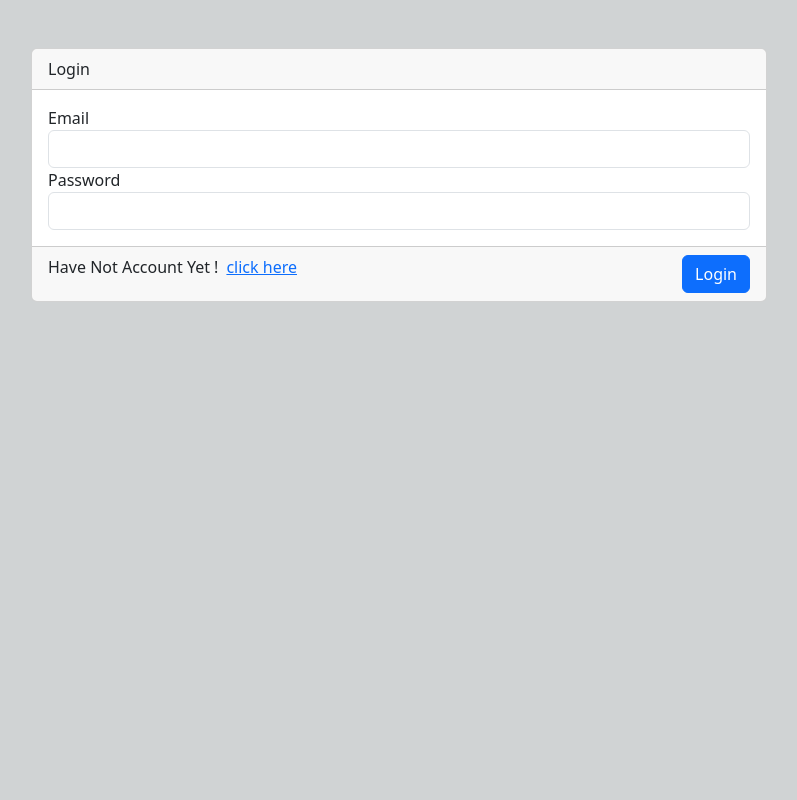
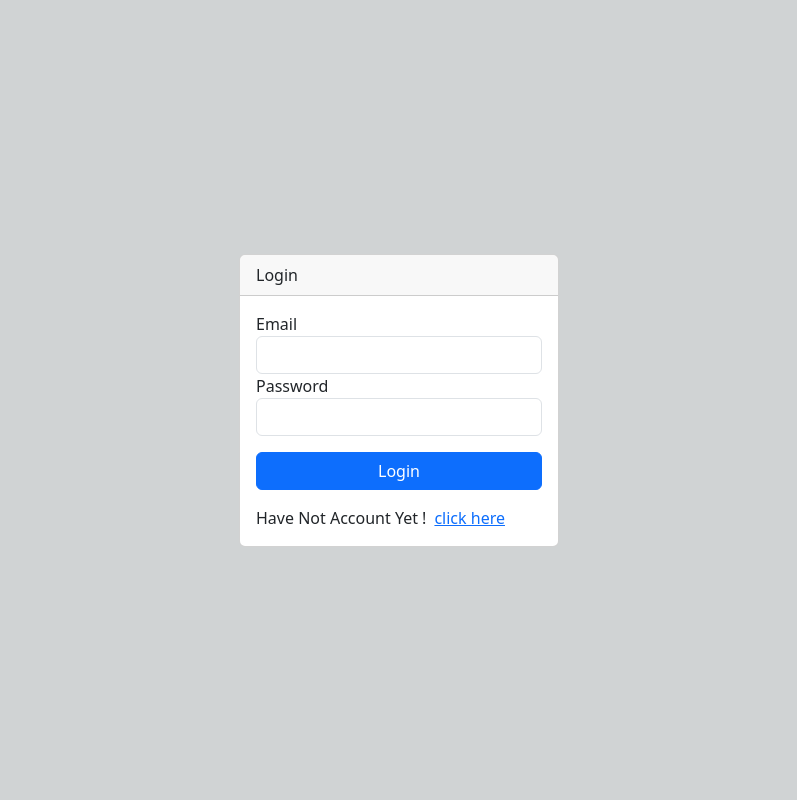
Before and after one commit to ArKar524/Note-App, a PHP site: page /auth/login.php in a window 1280 px wide. Shown: the whole page, without its empty margins (241-1038 px from the left). Run offline with PHP 8.4, Linux system fonts and the light colour scheme; some libraries are stand-ins or nearby versions.

Commit message:
fix some UI

```diff
--- a/auth/login.php
+++ b/auth/login.php
@@ -41,10 +41,9 @@
     </style>
 </head>
 <body>
-    <div class="container">
-        <div class="row">
-            <div class="col-md-2"></div>
-            <div class="col-md-8">
+    <div class="row">
+        <div class="container d-flex justify-content-center align-items-center " style="height: 100vh;" >
+            <div class="col-md-3">
                 <form class="my-5" method="post">
                     <div class="card my-5 rounded-2">
                         <div class=" card-header">
@@ -54,16 +53,15 @@
                             <label for="email">Email</label>
                             <input type="email" required class="form-control" name="email">
                             <label for="password">Password</label>
-                            <input type="password" required class="form-control" name="password">
-                        </div>
-                        <div class="card-footer">
+                            <input type="password" required class="form-control mb-3" name="password">
+                            <div class="d-grid gap-2 col-12 mx-auto mb-3">
+                                <button class="btn btn-primary btn-block" name="loginBtn">Login</button>
+                            </div>
                             <span>Have Not Account Yet !</span><a href="register.php" class="px-2">click here</a>
-                            <button class="btn btn-primary float-end" name="loginBtn">Login</button>
                         </div>
                     </div>
                 </div>
             </div>
-            <div class="col-md-2"></div>
         </div>
     </div>
 </body>
```
Also changed, not shown: assets/style.css (+1 -15 lines), auth/register.php (+7 -9 lines), index.php (+4 -5 lines).
